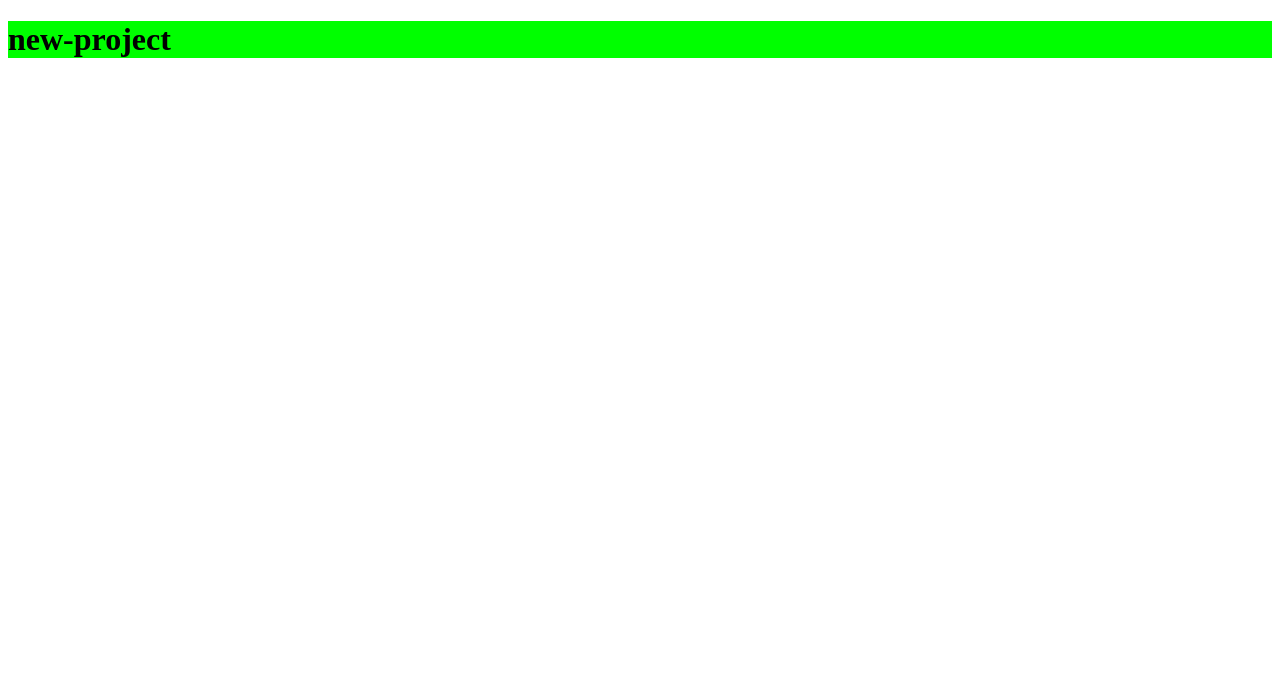
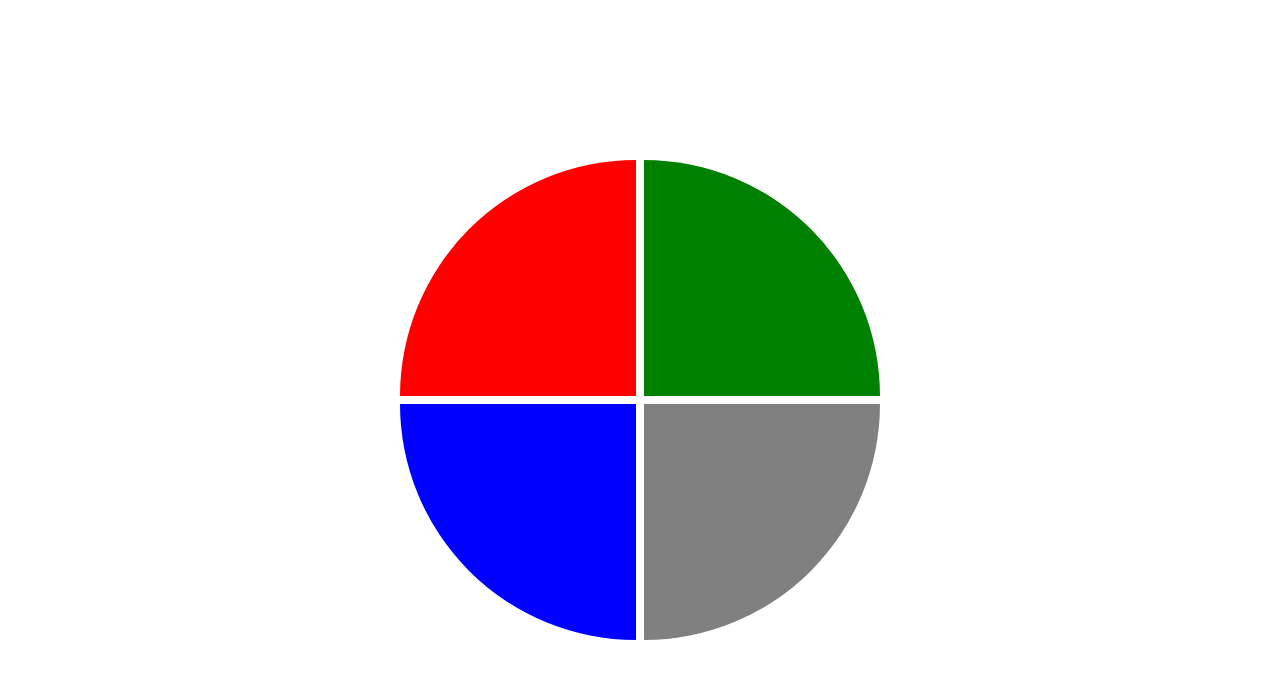
Before and after one commit to chelovechek48/simon-game, a Vue app: page / in a window 1280 px wide. Shown: the top 678 px of the page. Built offline with nearby package versions, Linux system fonts and the light colour scheme.

Commit message:
Добавил отрисовку цветных секторов

```diff
--- a/index.html
+++ b/index.html
@@ -1,9 +1,9 @@
 <!doctype html>
-<html lang="en">
+<html lang="ru">
   <head>
     <meta charset="UTF-8" />
     <meta name="viewport" content="width=device-width, initial-scale=1.0" />
-    <title>Vite + Vue</title>
+    <title>Саймон</title>
   </head>
   <body>
     <div id="app"></div>
--- a/src/App.vue
+++ b/src/App.vue
@@ -1,7 +1,22 @@
 <script setup>
-import HelloWorld from './components/HelloWorld.vue';
+import SimonWrapper from '@components/SimonWrapper.vue';
 </script>
 
 <template>
-  <HelloWorld message-text="new-project" />
+  <main class="page">
+    <SimonWrapper />
+  </main>
 </template>
+
+<style lang="scss">
+@import '@styles';
+</style>
+
+<style lang="scss" scoped>
+.page {
+  min-height: 100dvh;
+  display: flex;
+  align-items: center;
+  justify-content: center;
+}
+</style>
--- a/src/components/HelloWorld.vue
+++ /dev/null
@@ -1,22 +0,0 @@
-<script>
-export default {
-  props: {
-    messageText: {
-      type: String,
-      required: true,
-    },
-  },
-};
-</script>
-
-<template>
-  <h1 class="message">
-    {{ messageText }}
-  </h1>
-</template>
-
-<style lang="scss" scoped>
-.message {
-  background-color: lime;
-}
-</style>
--- /dev/null
+++ b/src/components/SimonList.vue
@@ -0,0 +1,55 @@
+<script setup>
+import { ref } from 'vue';
+
+const getDeg = (index) => {
+  const deg = index * 90;
+  const isSecondRow = deg > 90;
+  return isSecondRow ? (90 - deg) : deg;
+};
+
+const session = ref({
+  colorsList: ['red', 'green', 'blue', 'gray'],
+});
+
+</script>
+
+<template>
+  <ul class="list">
+    <li
+      class="list__item"
+      v-for="(color, index) in session.colorsList"
+      :key="color"
+      :style="`
+        --color: ${color};
+        --rotate-deg: ${getDeg(index)}deg;
+      `"
+    >
+      <button class="list__button" />
+    </li>
+  </ul>
+</template>
+
+<style lang="scss" scoped>
+.list {
+  display: grid;
+  grid-template-columns: repeat(2, 1fr);
+  gap: 0.5rem;
+
+  &__item {
+    display: flex;
+  }
+
+  &__button {
+    width: 100%;
+    aspect-ratio: 1;
+    background-color: var(--color);
+    border-top-left-radius: 100%;
+    rotate: var(--rotate-deg);
+
+    &:focus-visible {
+      outline: none;
+      border: 0.5rem solid #000;
+    }
+  }
+}
+</style>
--- /dev/null
+++ b/src/components/SimonWrapper.vue
@@ -0,0 +1,16 @@
+<script setup>
+import SimonList from '@components/SimonList.vue';
+</script>
+
+<template>
+  <section class="simon">
+    <SimonList />
+  </section>
+</template>
+
+<style lang="scss" scoped>
+.simon {
+  width: 30rem;
+  position: relative;
+}
+</style>
--- /dev/null
+++ b/src/styles/_index.scss
@@ -0,0 +1 @@
+@forward 'normalize';
--- /dev/null
+++ b/src/styles/normalize.scss
@@ -0,0 +1,23 @@
+* {
+  color: inherit;
+  text-decoration: none;
+  padding: 0;
+  margin: 0;
+  border: none;
+  box-sizing: border-box;
+  font-style: normal;
+}
+
+a, button {
+  display: inline-flex;
+  cursor: pointer;
+}
+
+ul, ol {
+  list-style: none;
+}
+
+html {
+  scroll-behavior: smooth;
+  -webkit-tap-highlight-color: transparent;
+}
--- a/vite.config.js
+++ b/vite.config.js
@@ -2,10 +2,8 @@ import { defineConfig } from 'vite';
 import { fileURLToPath, URL } from 'url';
 import vue from '@vitejs/plugin-vue';
 
-// https://vitejs.dev/config/
 export default defineConfig({
-  // base: "/<REPO>"
-  base: '/new-vite-vue',
+  base: '/simon',
   server: {
     port: '8080',
   },
```
Also changed, not shown: src/main.js (line endings or trailing spaces), src/style.css (deleted).
